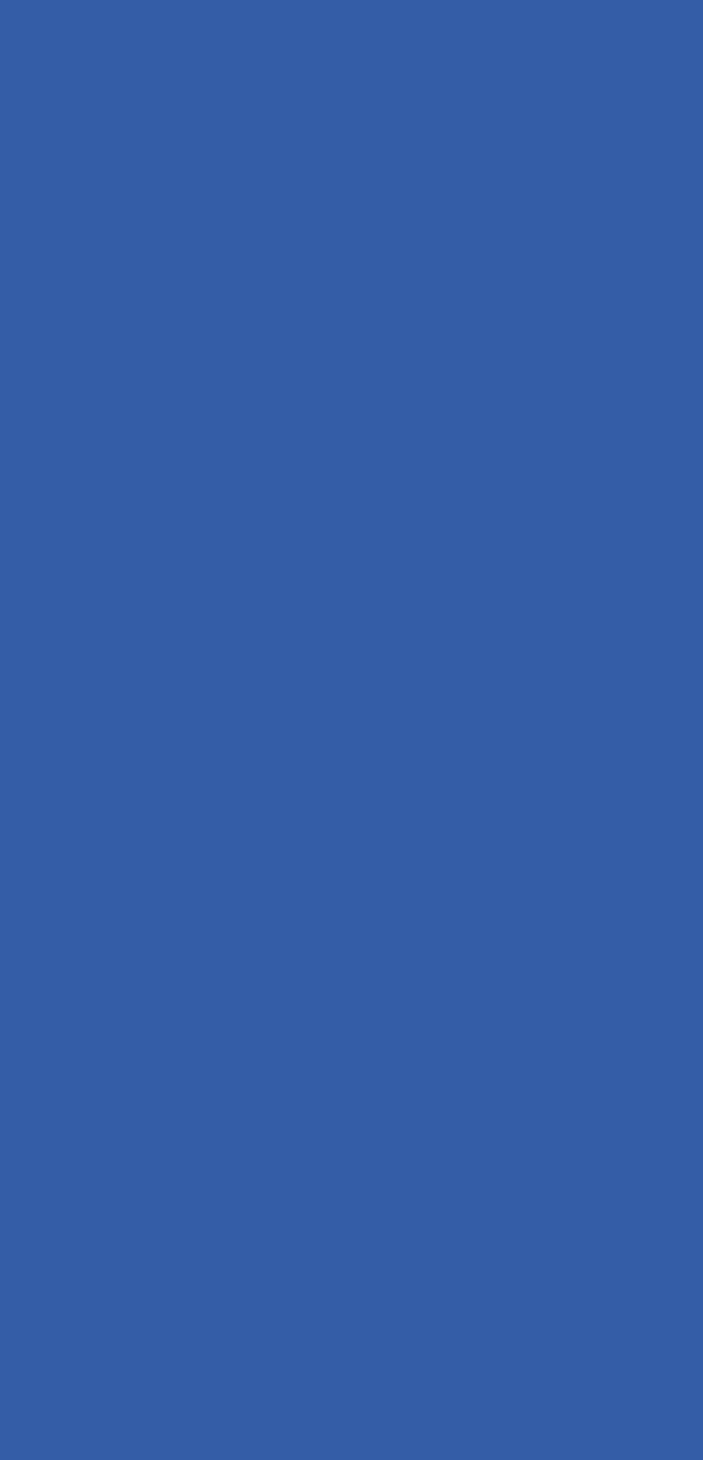
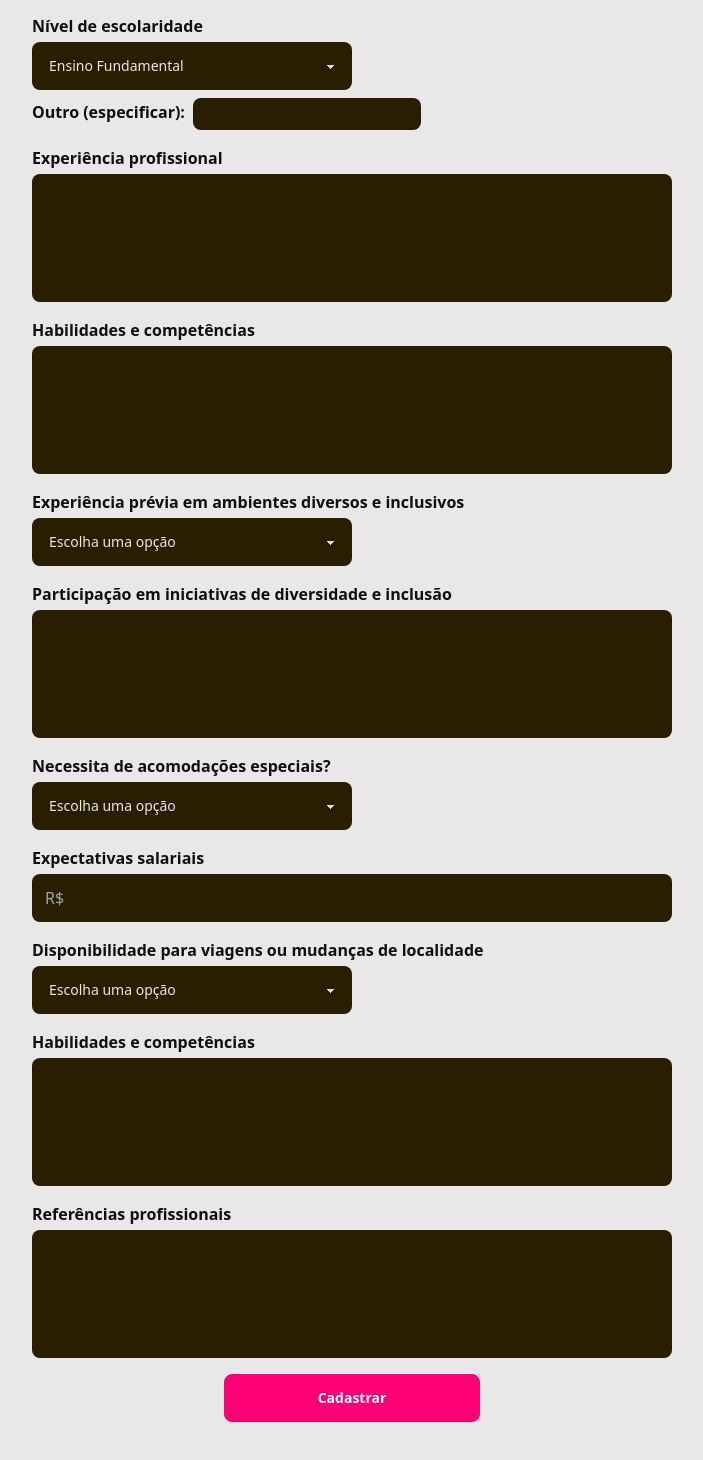
Before and after one commit to JulianaMariaSousaMesquita/ada-hack-front-end-vem-ser-tech-2024, a React (Vite) app: page /candidate-registration in a window 1280 px wide. Before the commit this address had no page. Shown: the part 1318-2778 px from the top of the page, without its empty margins (288-991 px from the left). Before the commit the page ends 800 px from the top, so only its background shows below. Built offline with nearby package versions, Linux system fonts and the light colour scheme.

Commit message:
added searchjob page

```diff
--- /dev/null
+++ b/src/components/CardJob/index.tsx
@@ -0,0 +1,30 @@
+export default function CardJob() {
+  return (
+    <div className="card w-96 shadow-inner bg-base-200 transition-transform duration-300 transform-gpu hover:scale-105">
+      <div className="card-body">
+        <h2 className="card-title">Título vaga</h2>
+        <p>
+          <span className="font-semibold">Descrição: </span>
+          Lorem ipsum dolor sit, amet consectetur adipisicing elit.
+        </p>
+        <p>
+          <span className="font-semibold">Modelo de trabalho: </span>
+          híbrido
+        </p>
+        <p>
+          <span className="font-semibold">Contrato: </span>
+          CLT
+        </p>
+        <p>
+          <span className="font-semibold">Local: </span>
+          Rio de Janeiro
+        </p>
+        <div className="card-actions justify-center">
+          <button className="btn btn-neutral text-neutral-content w-full">
+            Aplicar
+          </button>
+        </div>
+      </div>
+    </div>
+  );
+}
--- a/src/pages/CandidateRegistration/index.tsx
+++ b/src/pages/CandidateRegistration/index.tsx
@@ -141,7 +141,6 @@ export default function CandidateRegistration() {
                 <label className="flex my-2">
                   <Field
                     type="radio"
-                    id="race"
                     name="race"
                     className="radio radio-primary"
                     value="Negro"
@@ -151,7 +150,6 @@ export default function CandidateRegistration() {
                 <label className="flex my-2">
                   <Field
                     type="radio"
-                    id="race"
                     name="race"
                     className="radio radio-primary"
                     value="Pardo"
@@ -161,7 +159,6 @@ export default function CandidateRegistration() {
                 <label className="flex my-2">
                   <Field
                     type="radio"
-                    id="race"
                     name="race"
                     className="radio radio-primary"
                     value="Amarelo"
@@ -171,7 +168,6 @@ export default function CandidateRegistration() {
                 <label className="flex my-2">
                   <Field
                     type="radio"
-                    id="race"
                     name="race"
                     className="radio radio-primary"
                     value="Indígena"
@@ -181,7 +177,6 @@ export default function CandidateRegistration() {
                 <label className="flex my-2">
                   <Field
                     type="radio"
-                    id="race"
                     name="race"
                     className="radio radio-primary"
                     value="Branco"
@@ -191,7 +186,6 @@ export default function CandidateRegistration() {
                 <label className="flex my-2">
                   <Field
                     type="radio"
-                    id="race"
                     name="race"
                     className="radio radio-primary"
                     value=""
@@ -226,7 +220,6 @@ export default function CandidateRegistration() {
                 <label className="flex my-2">
                   <Field
                     type="radio"
-                    id="gender"
                     name="gender"
                     className="radio radio-primary"
                     value="Feminino"
@@ -236,7 +229,6 @@ export default function CandidateRegistration() {
                 <label className="flex my-2">
                   <Field
                     type="radio"
-                    id="gender"
                     name="gender"
                     className="radio radio-primary"
                     value="Mascculino"
@@ -246,7 +238,6 @@ export default function CandidateRegistration() {
                 <label className="flex my-2">
                   <Field
                     type="radio"
-                    id="gender"
                     name="gender"
                     className="radio radio-primary"
                     value="Não-binário"
@@ -256,7 +247,6 @@ export default function CandidateRegistration() {
                 <label className="flex my-2">
                   <Field
                     type="radio"
-                    id="gender"
                     name="gender"
                     className="radio radio-primary"
                     value=""
@@ -396,6 +386,189 @@ export default function CandidateRegistration() {
                   className="text-warning text-sm"
                 />
               </div>
+              <div>
+                <label
+                  htmlFor="professionalExperience"
+                  className="block mb-1 font-bold"
+                >
+                  Experiência profissional
+                </label>
+                <Field
+                  type="textarea"
+                  id="professionalExperience"
+                  name="professionalExperience"
+                  className="w-full h-full min-h-32 textarea textarea-bordered bg-neutral text-neutral-content"
+                />
+                <ErrorMessage
+                  name="professionalExperience"
+                  component="div"
+                  className="text-warning text-sm"
+                />
+              </div>
+              <div>
+                <label
+                  htmlFor="skillsAndCompetencies"
+                  className="block mb-1 font-bold"
+                >
+                  Habilidades e competências
+                </label>
+                <Field
+                  type="textarea"
+                  id="skillsAndCompetencies"
+                  name="skillsAndCompetencies"
+                  className="w-full h-full min-h-32 textarea textarea-bordered bg-neutral text-neutral-content"
+                />
+                <ErrorMessage
+                  name="skillsAndCompetencies"
+                  component="div"
+                  className="text-warning text-sm"
+                />
+              </div>
+              <div>
+                <label
+                  htmlFor="experienceDiversityInclusion"
+                  className="block mb-1 font-bold"
+                >
+                  Experiência prévia em ambientes diversos e inclusivos
+                </label>
+                <Field
+                  name="experienceDiversityInclusion"
+                  as="select"
+                  className="select select-bordered w-full max-w-xs bg-neutral text-neutral-content"
+                >
+                  <option value="">Escolha uma opção</option>
+                  <option value="sim">Sim</option>
+                  <option value="nao">Não</option>
+                  <option value="pnd">Prefiro não dizer</option>
+                </Field>
+                <ErrorMessage
+                  name="experienceDiversityInclusion"
+                  component="div"
+                  className="text-warning text-sm"
+                />
+              </div>
+              <div>
+                <label
+                  htmlFor="participationInitiatives"
+                  className="block mb-1 font-bold"
+                >
+                  Participação em iniciativas de diversidade e inclusão
+                </label>
+                <Field
+                  type="textarea"
+                  id="participationInitiatives"
+                  name="participationInitiatives"
+                  className="w-full h-full min-h-32 textarea textarea-bordered bg-neutral text-neutral-content"
+                />
+                <ErrorMessage
+                  name="participationInitiatives"
+                  component="div"
+                  className="text-warning text-sm"
+                />
+              </div>
+              <div>
+                <label
+                  htmlFor="accommodations"
+                  className="block mb-1 font-bold"
+                >
+                  Necessita de acomodações especiais?
+                </label>
+                <Field
+                  name="accommodations"
+                  as="select"
+                  className="select select-bordered w-full max-w-xs bg-neutral text-neutral-content"
+                >
+                  <option value="">Escolha uma opção</option>
+                  <option value="sim">Sim</option>
+                  <option value="nao">Não</option>
+                  <option value="pnd">Prefiro não dizer</option>
+                </Field>
+                <ErrorMessage
+                  name="accommodations"
+                  component="div"
+                  className="text-warning text-sm"
+                />
+              </div>
+              <div>
+                <label
+                  htmlFor="salaryExpectations"
+                  className="block mb-1 font-bold"
+                >
+                  Expectativas salariais
+                </label>
+                <Field
+                  type="text"
+                  id="salaryExpectations"
+                  name="salaryExpectations"
+                  placeholder="R$"
+                  className="w-full px-3 py-2 input input-bordered bg-neutral text-neutral-content"
+                />
+                <ErrorMessage
+                  name="salaryExpectations"
+                  component="div"
+                  className="text-warning text-sm"
+                />
+              </div>
+              <div>
+                <label
+                  htmlFor="changeLocation"
+                  className="block mb-1 font-bold"
+                >
+                  Disponibilidade para viagens ou mudanças de localidade
+                </label>
+                <Field
+                  name="changeLocation"
+                  as="select"
+                  className="select select-bordered w-full max-w-xs bg-neutral text-neutral-content"
+                >
+                  <option value="">Escolha uma opção</option>
+                  <option value="sim">Sim</option>
+                  <option value="nao">Não</option>
+                </Field>
+                <ErrorMessage
+                  name="changeLocation"
+                  component="div"
+                  className="text-warning text-sm"
+                />
+              </div>
+              <div>
+                <label
+                  htmlFor="skillsAndCompetencies"
+                  className="block mb-1 font-bold"
+                >
+                  Habilidades e competências
+                </label>
+                <Field
+                  type="textarea"
+                  id="skillsAndCompetencies"
+                  name="skillsAndCompetencies"
+                  className="w-full h-full min-h-32 textarea textarea-bordered bg-neutral text-neutral-content"
+                />
+                <ErrorMessage
+                  name="skillsAndCompetencies"
+                  component="div"
+                  className="text-warning text-sm"
+                />
+              </div>
+              <div>
+                <label
+                  htmlFor="professionalReferences"
+                  className="block mb-1 font-bold"
+                >
+                  Referências profissionais
+                </label>
+                <Field
+                  type="textarea"
+                  id="professionalReferences"
+                  name="professionalReferences"
+                  className="w-full h-full min-h-32 textarea textarea-bordered bg-neutral text-neutral-content"
+                />
+                <ErrorMessage
+                  name="professionalReferences"
+                  component="div"
+                  className="text-warning text-sm"
+                />
+              </div>
               <button
                 type="submit"
                 className="btn btn-primary sm:btn-wide block mx-auto"
--- /dev/null
+++ b/src/pages/SearchJob/index.tsx
@@ -0,0 +1,16 @@
+import CardJob from "../../components/CardJob";
+
+export default function SearchJob() {
+  return (
+    <div className="flex flex-col items-center justify-center p-10 gap-8">
+      <h2 className="text-4xl font-bold">Vagas abertas</h2>
+      <div className="join">
+        <input className="input input-bordered join-item" />
+        <button className="btn btn-primary join-item rounded-r-full">Pesquisar</button>
+      </div>
+      <div className="w-full flex flex-wrap items-center justify-center gap-4">
+        {Array.from({length: 6}).map((_, index) => (<CardJob key={index}/>)) }
+      </div>
+    </div>
+  );
+}
```
Also changed, not shown: src/components/Footer/index.tsx (+4 -4 lines), src/routes/routes.index.tsx (+6 -1 lines).
